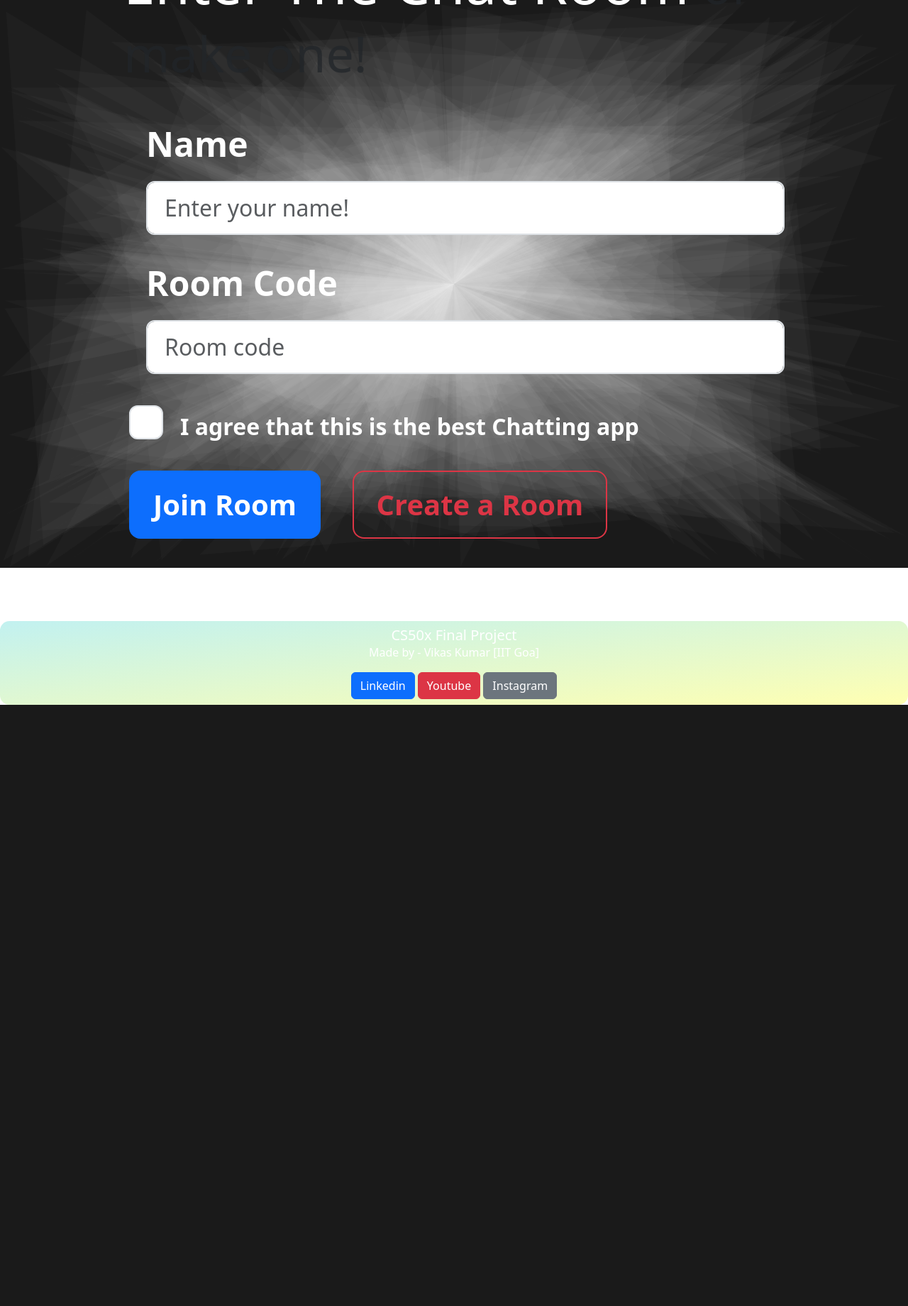
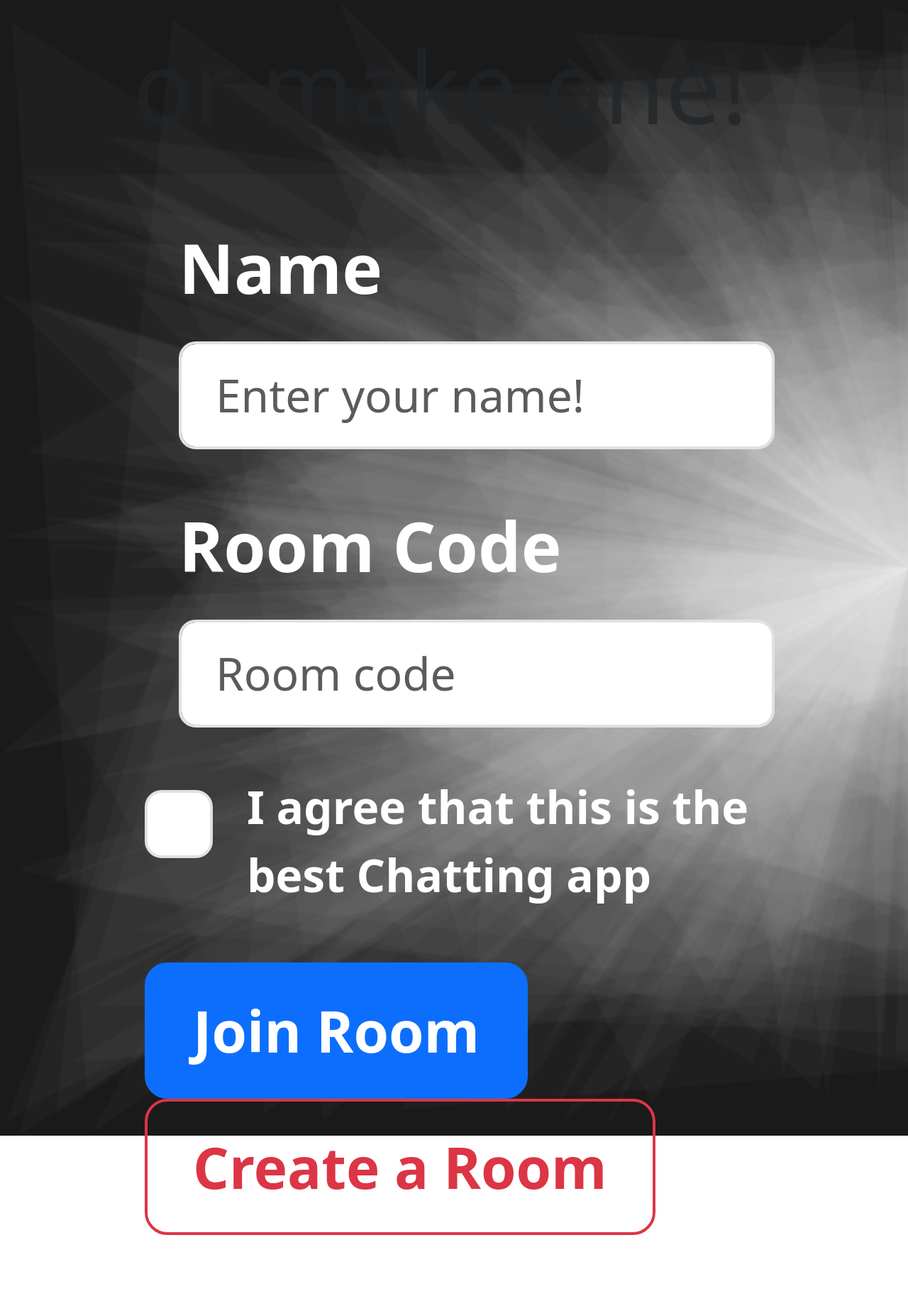
Before and after one commit to vikaskumar-23/EzChat, a Flask app: page / in a window 1280 px wide. Shown: the top 1840 px of the page at 71% size. Before the commit the page ends 993 px from the top, so only its background shows below. Run offline with Flask 2, Linux system fonts and the light colour scheme; some libraries are stand-ins or nearby versions.

Commit message:
Update base.html

```diff
--- a/templates/base.html
+++ b/templates/base.html
@@ -6,6 +6,33 @@
     <meta name="viewport" content="width=device-width, initial-scale=1">
     <meta http-equiv="X-UA-Compatible" content="IE=edge">
     <title>Ez-Chat💬</title>
+    <style>
+        /* Default zoom for smaller devices */
+        body {
+          zoom: 100%; /* Default zoom level */
+        }
+
+        /* Zoom level for medium devices */
+        @media (min-width: 768px) {
+          body {
+            zoom: 120%; /* Adjust zoom level for medium devices */
+          }
+        }
+
+        /* Zoom level for large devices */
+        @media (min-width: 992px) {
+          body {
+            zoom: 150%; /* Adjust zoom level for large devices */
+          }
+        }
+
+        /* Zoom level for extra large devices */
+        @media (min-width: 1200px) {
+          body {
+            zoom: 200%; /* Adjust zoom level for extra large devices */
+          }
+        }
+    </style>
 
     <link href="static\css\bg.css" rel="stylesheet">
     <link href="https://cdn.jsdelivr.net/npm/bootstrap@5.3.3/dist/css/bootstrap.min.css" rel="stylesheet"
```
